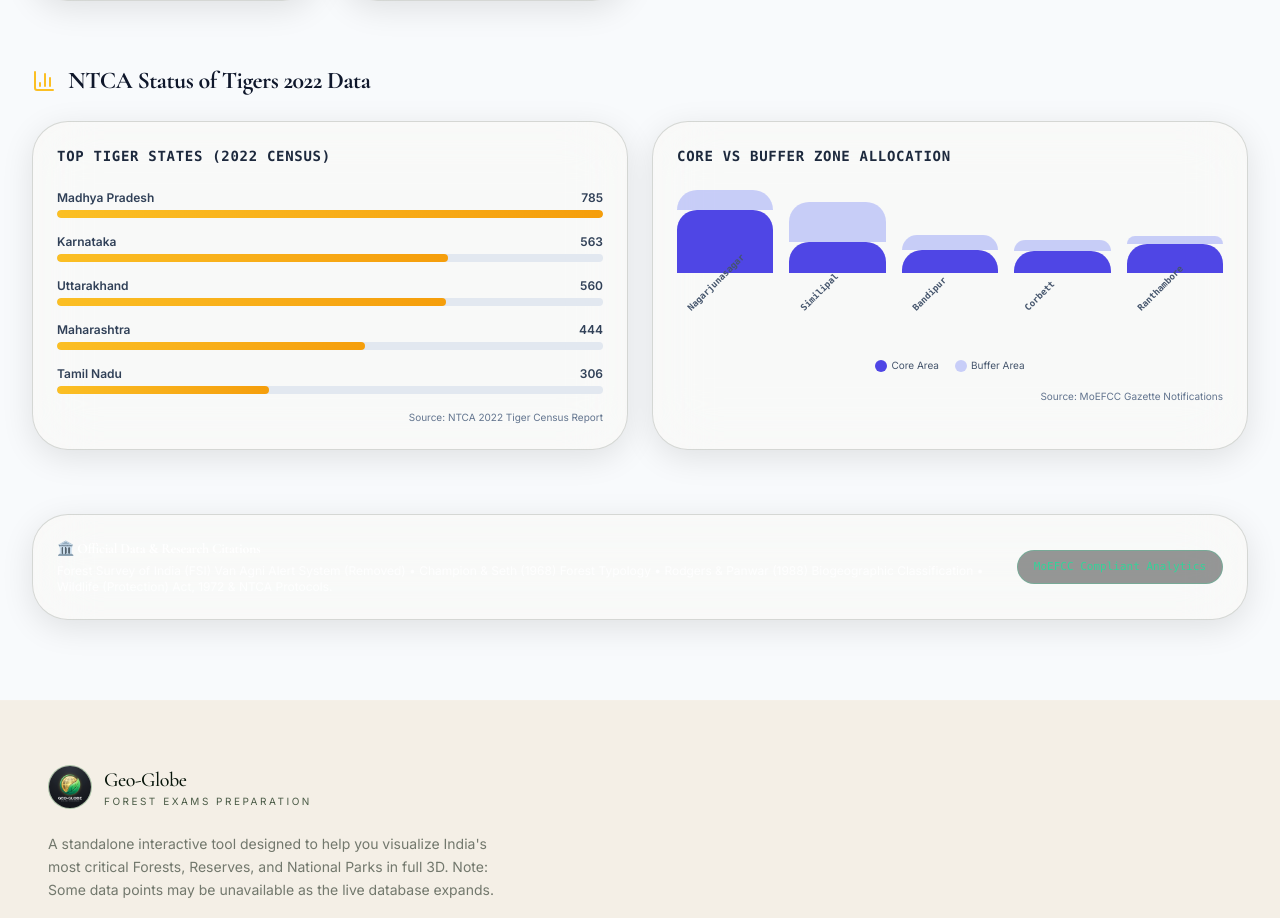
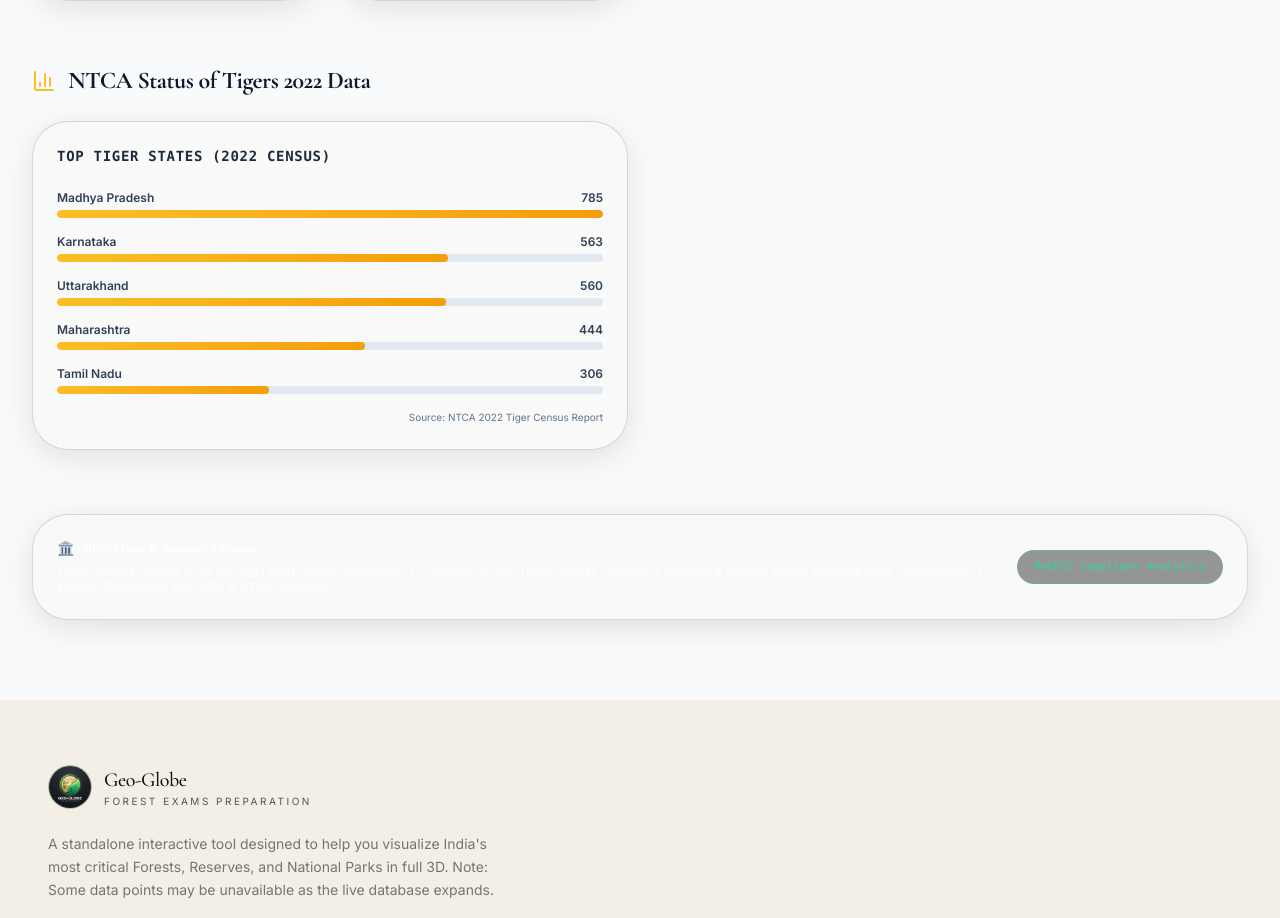
Before and after one commit to g4mt2fch8w-code/geo-globe, a React (Vite) app: page /dashboards in a window 1280 px wide. Shown: the part 1085-2003 px from the top of the page. Built offline with nearby package versions, Linux system fonts and the light colour scheme; a web font is replaced by a local one.

Commit message:
remove core vs buffer chart

```diff
--- a/src/pages/dashboards/AnalyticalHub.tsx
+++ b/src/pages/dashboards/AnalyticalHub.tsx
@@ -162,48 +162,7 @@ export const AnalyticalHub = () => {
             <div className="text-[10px] text-slate-500 dark:text-white/50 mt-4 text-right">Source: NTCA 2022 Tiger Census Report</div>
           </div>
 
-          {/* Area Allocation Chart */}
-          <div className="glass-card bg-white/80 dark:bg-[#1e1b4b]/80 border border-indigo-300 dark:border-[#818cf8]/40 p-6 rounded-3xl shadow-xl">
-            <h3 className="text-sm font-bold text-slate-800 dark:text-white mb-6 uppercase tracking-wider font-mono">Core vs Buffer Zone Allocation</h3>
-            <div className="flex h-32 items-end gap-2 sm:gap-4 mb-2">
-              {[
-                { name: "Nagarjunasagar", core: 3721, buffer: 1175 },
-                { name: "Similipal", core: 1194, buffer: 1555 },
-                { name: "Bandipur", core: 872, buffer: 584 },
-                { name: "Corbett", core: 821, buffer: 466 },
-                { name: "Ranthambore", core: 1113, buffer: 297 }
-              ].map((reserve) => (
-                <div key={reserve.name} className="flex-1 flex flex-col justify-end items-center group relative h-full">
-                  <div className="absolute -top-10 scale-0 group-hover:scale-100 transition-transform bg-black/80 text-white text-[10px] p-2 rounded whitespace-nowrap z-10 border border-white/20">
-                    <div className="font-bold text-[#818cf8]">{reserve.name}</div>
-                    <div>Core: {reserve.core} km²</div>
-                    <div>Buffer: {reserve.buffer} km²</div>
-                  </div>
 
-                  {/* Buffer bar (top) */}
-                  <div
-                    className="w-full bg-[#818cf8]/40 rounded-t-sm"
-                    style={{ height: `${(reserve.buffer / 5000) * 100}%` }}
-                  />
-                  {/* Core bar (bottom) */}
-                  <div
-                    className="w-full bg-[#4f46e5] rounded-t-sm"
-                    style={{ height: `${(reserve.core / 5000) * 100}%` }}
-                  />
-
-                  <div className="text-[9px] font-mono font-bold text-slate-600 dark:text-[#818cf8]/80 -rotate-45 origin-top-left mt-8 w-20 whitespace-nowrap">
-                    {reserve.name}
-                  </div>
-                </div>
-              ))}
-            </div>
-
-            <div className="flex gap-4 text-[10px] text-slate-600 dark:text-white/70 mt-10 justify-center">
-              <div className="flex items-center gap-1"><div className="w-3 h-3 bg-[#4f46e5] rounded-sm"></div> Core Area</div>
-              <div className="flex items-center gap-1"><div className="w-3 h-3 bg-[#818cf8]/40 rounded-sm"></div> Buffer Area</div>
-            </div>
-            <div className="text-[10px] text-slate-500 dark:text-white/50 mt-4 text-right">Source: MoEFCC Gazette Notifications</div>
-          </div>
         </div>
       </div>
 
```
